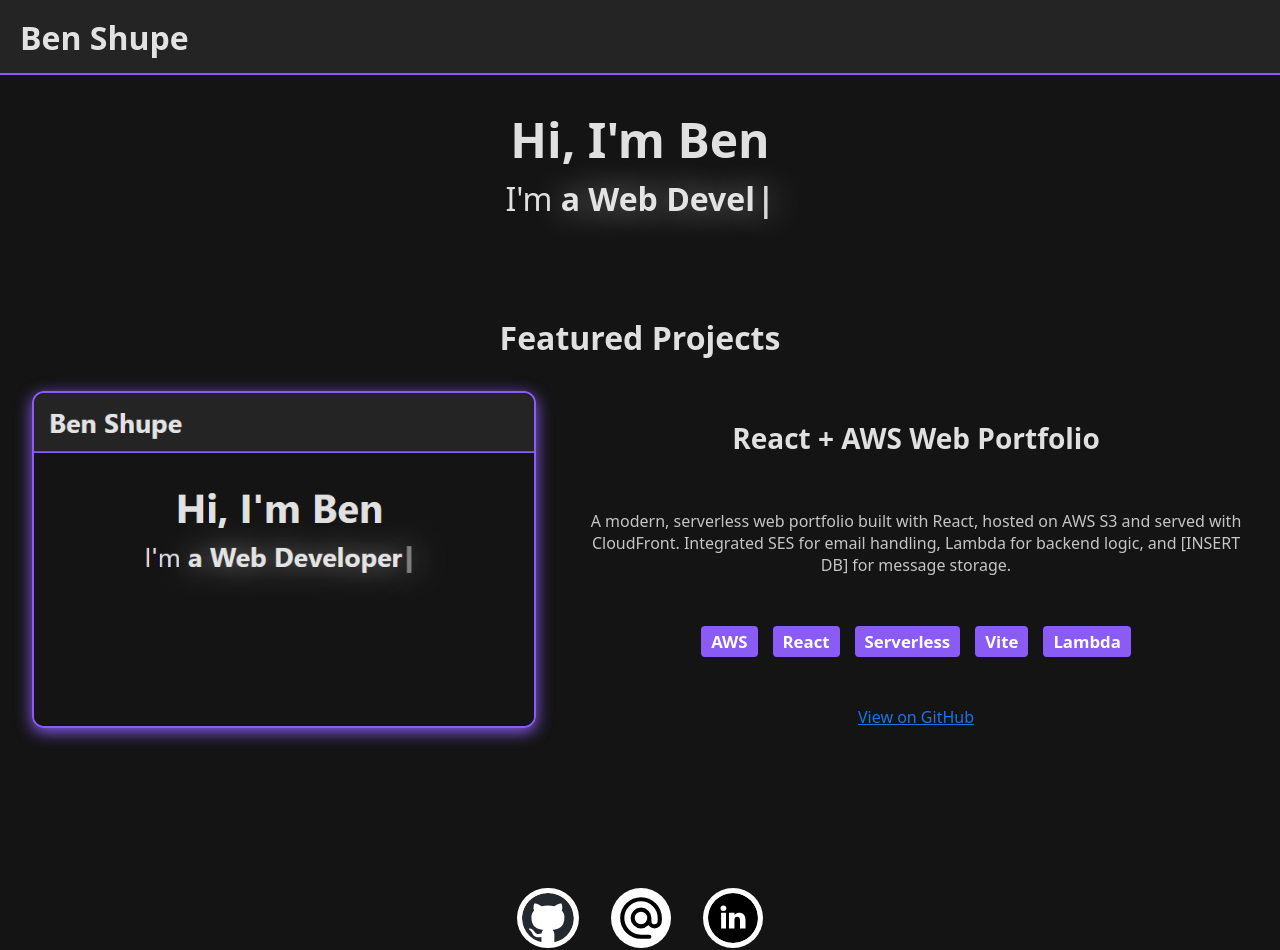
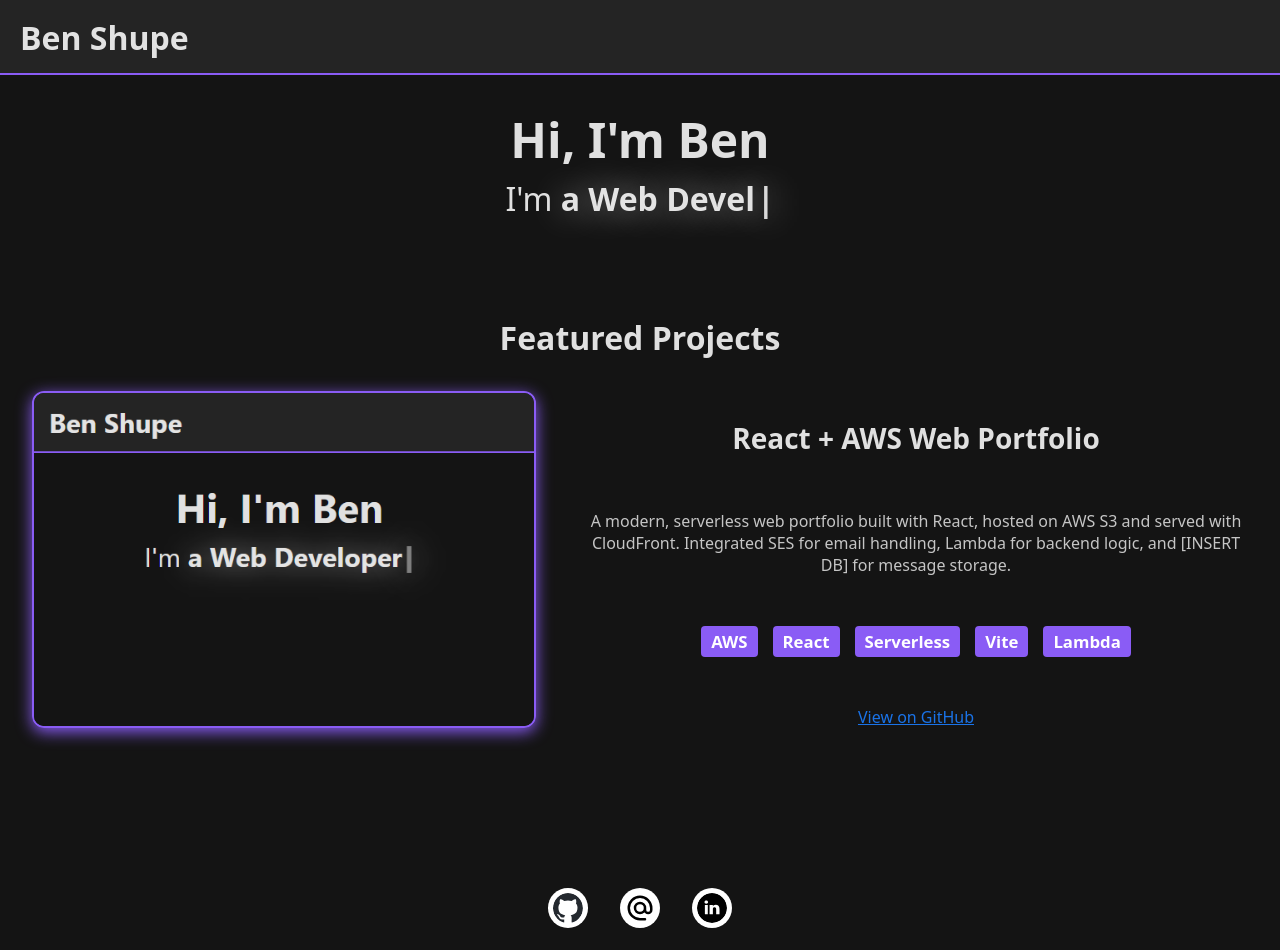
Before and after one commit to BenShupe/benshupe-frontend, a React (Vite) app: page / in a window 1280 px wide. Shown: the top 950 px of the page. Built offline with nearby package versions, Linux system fonts and the light colour scheme.

Commit message:
smaller icons

```diff
--- a/src/pages/Home.css
+++ b/src/pages/Home.css
@@ -20,7 +20,7 @@ h2 {
 }
 
 .social-icon img {
-    height: clamp(30px, 10vw, 50px);
+    height: clamp(30px, 10vw, 20px);
     border-radius: 50%;
     padding: 5px;
     background-color: #fff;
```
